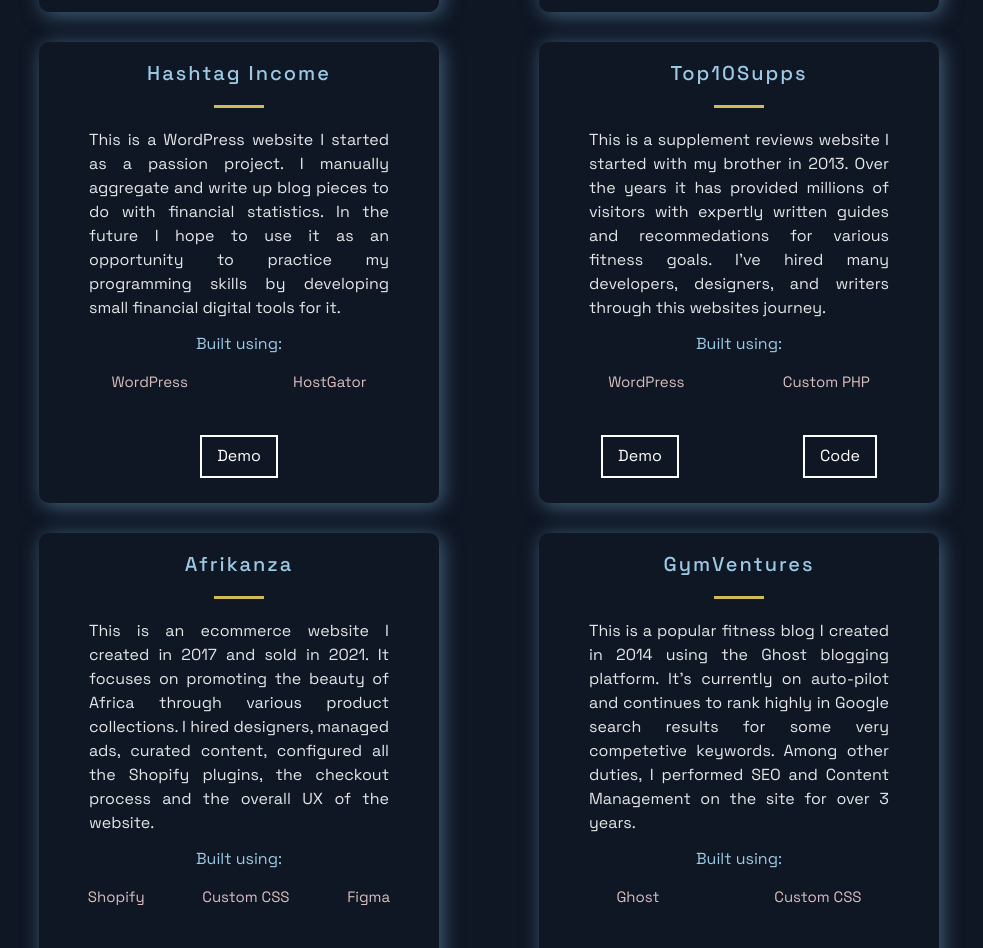
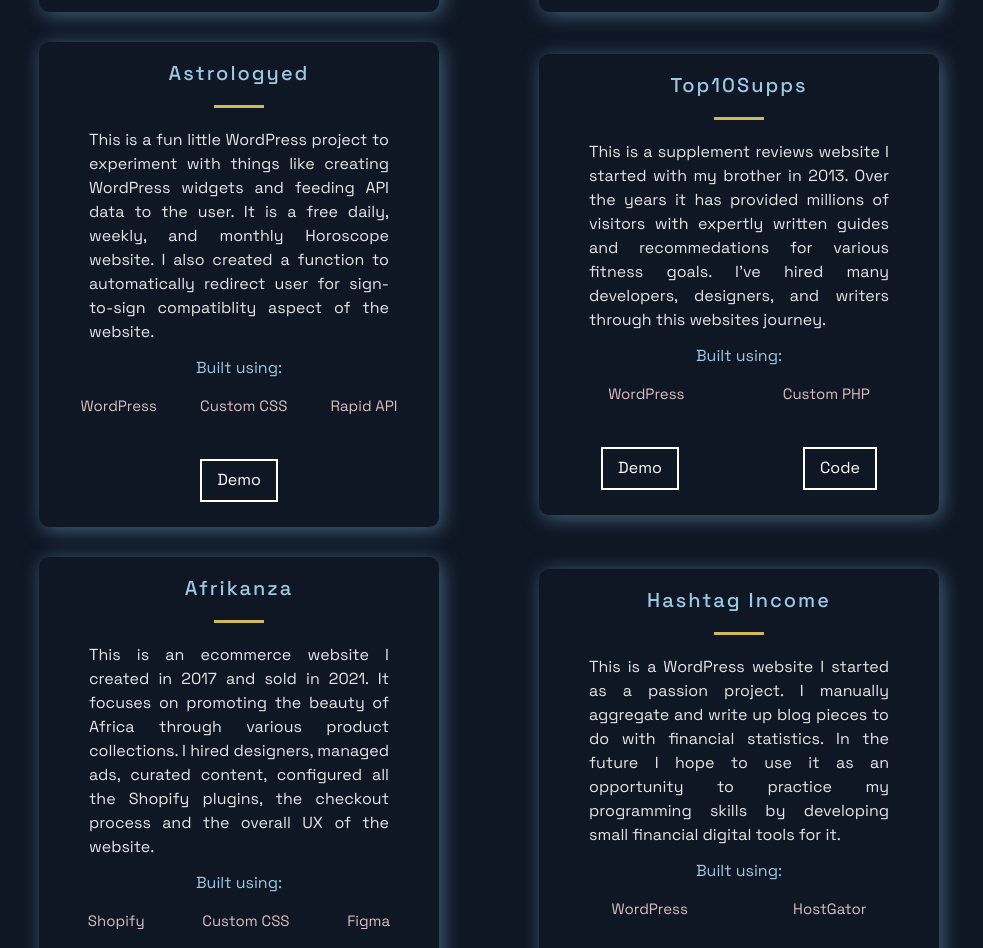
Before and after one commit to Gogsii/gogsi-folio, a Next.js app: page / in a window 1280 px wide. Shown: the part 1260-2208 px from the top of the page, without its empty margins (151-1134 px from the left). Built offline with nearby package versions, Linux system fonts and the light colour scheme.

Commit message:
added new project Astrologyed

```diff
--- a/src/constants/constants.js
+++ b/src/constants/constants.js
@@ -18,13 +18,13 @@ export const projects = [
     id: 1,
   },
   {
-    title: 'Hashtag Income',
-    description: "This is a WordPress website I started as a passion project. I manually aggregate and write up blog pieces to do with financial statistics. In the future I hope to use it as an opportunity to practice my programming skills by developing small financial digital tools for it.",
+    title: 'Astrologyed',
+    description: "This is a fun little WordPress project to experiment with things like creating WordPress widgets and feeding API data to the user. It is a free daily, weekly, and monthly Horoscope website. I also created a function to automatically redirect user for sign-to-sign compatiblity aspect of the website.",
     image: '/images/4.jpg',
-    tags: ['WordPress', 'HostGator'],
+    tags: ['WordPress', 'Custom CSS', 'Rapid API'],
     source: '',
-    visit: 'https://hashtagincome.com',
-    id: 2,
+    visit: 'https://www.astrologyed.com/',
+    id: 5,
   },
   {
     title: 'Top10Supps',
@@ -45,14 +45,15 @@ export const projects = [
     id: 4,
   },
   {
-    title: 'GymVentures',
-    description: "This is a popular fitness blog I created in 2014 using the Ghost blogging platform. It's currently on auto-pilot and continues to rank highly in Google search results for some very competetive keywords. Among other duties, I performed SEO and Content Management on the site for over 3 years.",
+    title: 'Hashtag Income',
+    description: "This is a WordPress website I started as a passion project. I manually aggregate and write up blog pieces to do with financial statistics. In the future I hope to use it as an opportunity to practice my programming skills by developing small financial digital tools for it.",
     image: '/images/4.jpg',
-    tags: ['Ghost', 'Custom CSS'],
+    tags: ['WordPress', 'HostGator'],
     source: '',
-    visit: 'https://www.gymventures.com/',
-    id: 5,
+    visit: 'https://hashtagincome.com',
+    id: 2,
   },
+
 ];
 
 export const TimeLineData = [
```
